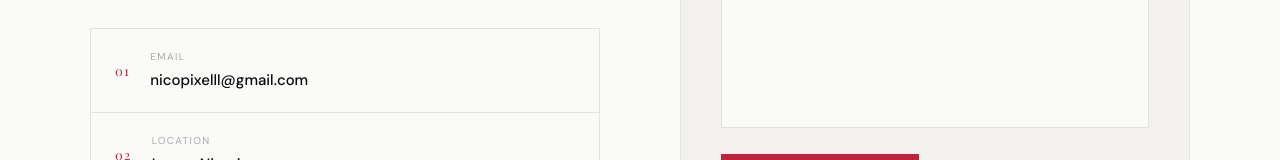
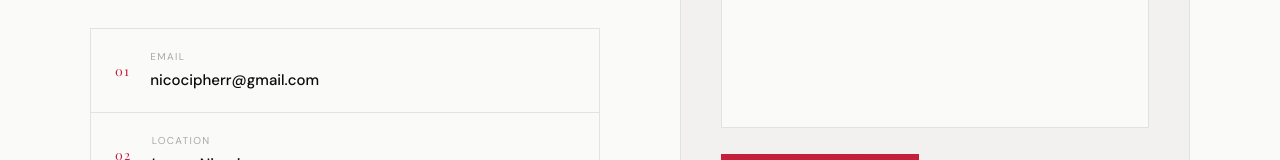
Before and after one commit to NicoCipher/Nicopixel-Portfolio-v2, a Next.js app: page /contact in a window 1280 px wide. Shown: the part 519-679 px from the top of the page. Built offline with nearby package versions, Linux system fonts and the light colour scheme; no server answers; the database is empty; a web font is replaced by a local one.

Commit message:
Update contact page display fallback email to match current Resend account email

```diff
--- a/components/sections/ContactPageClient.tsx
+++ b/components/sections/ContactPageClient.tsx
@@ -4,7 +4,7 @@ import { useSearchParams } from 'next/navigation'
 import { BookingEmbed } from '@/components/sections/BookingEmbed'
 import { createClient } from '@/lib/supabase/client'
 
-const FALLBACK_EMAIL = 'nicopixelll@gmail.com'
+const FALLBACK_EMAIL = 'nicocipherr@gmail.com'
 
 function ContactPageInner() {
   const searchParams = useSearchParams()
```
